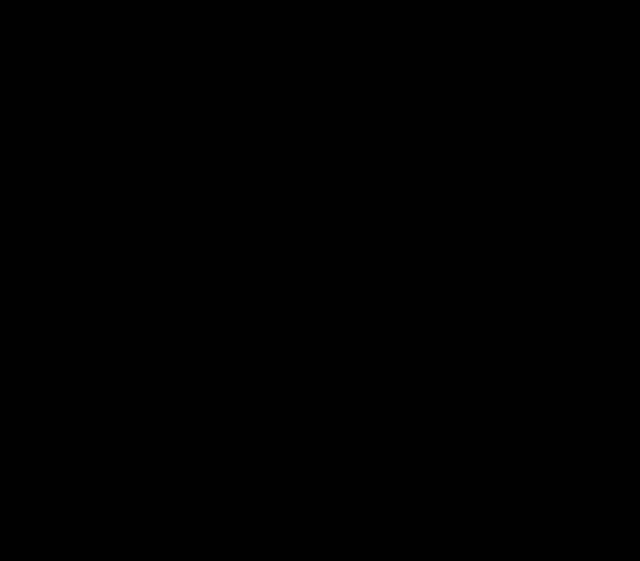
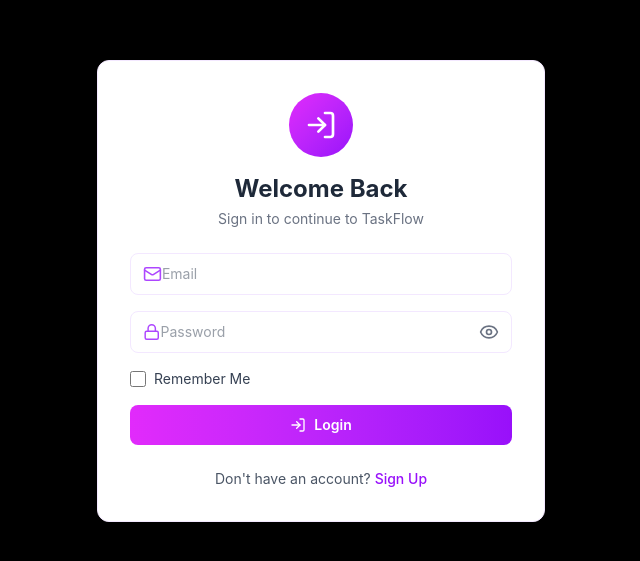
Before and after one commit to Shakithyanshaw/residue_taskflow, a React (Vite) app in the folder frontend/: page /login in a window 1280 px wide. Shown: the part 109-670 px from the top of the page, without its empty margins (319-959 px from the left). Built offline with nearby package versions, Linux system fonts and the light colour scheme.

Commit message:
complete login component for user login

```diff
--- a/frontend/package.json
+++ b/frontend/package.json
@@ -16,6 +16,7 @@
     "react": "^19.2.5",
     "react-dom": "^19.2.5",
     "react-router-dom": "^7.14.2",
+    "react-toastify": "^11.1.0",
     "tailwindcss": "^4.2.4"
   },
   "devDependencies": {
--- a/frontend/src/components/Login.jsx
+++ b/frontend/src/components/Login.jsx
@@ -1,7 +1,174 @@
-const Login = () => {
+import { Eye, EyeOff, Lock, LogIn, Mail } from 'lucide-react';
+import { useEffect, useState } from 'react';
+import { useNavigate } from 'react-router-dom';
+import { toast, ToastContainer } from 'react-toastify';
+import { BUTTON_CLASSES, INPUTWRAPPER } from '../assets/dummy';
+import axios from 'axios';
+
+const INITIAL_FORM = { email: '', password: '' };
+
+const Login = ({ onSubmit, onSwitchMode }) => {
+  const [showPassword, setShowPassword] = useState(false);
+  const [loading, setLoading] = useState(false);
+  const [formData, setFormData] = useState(INITIAL_FORM);
+  const [rememberMe, setRememberMe] = useState(false);
+  const navigate = useNavigate();
+  const url = 'http://localhost:4000';
+
+  useEffect(() => {
+    const token = localStorage.getItem('token');
+    const userId = localStorage.getItem('userId');
+
+    if (token) {
+      (async () => {
+        try {
+          const { data } = await axios.get(`${url}/api/user/me`, {
+            headers: { Authorization: `Bearer ${token}` },
+          });
+
+          if (data.success) {
+            onSubmit?.({ token, userId, ...data.user });
+            toast.success('Session restored. Redirecting...');
+            navigate('/');
+          } else {
+            localStorage.clear();
+          }
+        } catch {
+          localStorage.clear();
+        }
+      })();
+    }
+  }, [navigate, onSubmit]);
+
+  const handleSubmit = async (e) => {
+    e.preventDefault();
+    if (!rememberMe) {
+      toast.error('You must enable "Remember Me" to login.');
+      return;
+    }
+    setLoading(true);
+
+    try {
+      const { data } = await axios.post(`${url}/api/user/login`, formData);
+      if (!data.token) throw new Error(data.message || 'Login failed');
+
+      localStorage.setItem('token', data.token);
+      localStorage.setItem('userId', data.user.id);
+      setFormData(INITIAL_FORM);
+      onSubmit?.({ token: data.token, userId: data.user.id, ...data.user });
+      toast.success('Login successful! Redriecting...');
+      setTimeout(() => navigate('/'), 1000);
+    } catch (err) {
+      const msg = err.response?.data?.message || err.data;
+      toast.error(msg);
+    } finally {
+      setLoading(false);
+    }
+  };
+
+  const handleSwitchMode = () => {
+    toast.dismiss();
+    onSwitchMode?.();
+  };
+
+  const fields = [
+    {
+      name: 'email',
+      type: 'email',
+      placeholder: 'Email',
+      icon: Mail,
+    },
+    {
+      name: 'password',
+      type: showPassword ? 'text' : 'password',
+      placeholder: 'Password',
+      icon: Lock,
+      isPassword: true,
+    },
+  ];
   return (
-    <div>
-      <h1>Login</h1>
+    <div className="max-w-md bg-white w-full shadow-lg border border-purple-100 rounded-xl p-8">
+      <ToastContainer position="top-center" autoClose={3000} hideProgressBar />
+
+      <div className="mb-6 text-center">
+        <div className="w-16 h-16 bg-linear-to-br from-fuchsia-500 to-purple-600 rounded-full mx-auto flex items-center justify-center mb-4">
+          <LogIn className="w-8 h-8 text-white" />
+        </div>
+        <h2 className="text-2xl font-bold text-gray-800">Welcome Back</h2>
+        <p className="text-gray-500 text-sm mt-1">
+          Sign in to continue to TaskFlow
+        </p>
+      </div>
+
+      <form onSubmit={handleSubmit} className="space-y-4">
+        {fields.map(({ name, type, placeholder, icon: Icon, isPassword }) => (
+          <div key={name} className={INPUTWRAPPER}>
+            <Icon className="text-purple-500 w-5 h-5" />
+            <input
+              type={type}
+              placeholder={placeholder}
+              value={formData[name]}
+              onChange={(e) =>
+                setFormData({ ...formData, [name]: e.target.value })
+              }
+              className="w-full focus:outline-none text-sm text-gray-700"
+              required
+            />
+
+            {isPassword && (
+              <button
+                type="button"
+                onClick={() => setShowPassword((prev) => !prev)}
+                className="ml-2 text-gray-500 hover:text-purple-500 transition-colors"
+              >
+                {showPassword ? (
+                  <EyeOff className="w-5 h-5" />
+                ) : (
+                  <Eye className="w-5 h-5" />
+                )}
+              </button>
+            )}
+          </div>
+        ))}
+
+        <div className="flex items-center">
+          <input
+            type="checkbox"
+            id="rememberMe"
+            checked={rememberMe}
+            onChange={() => setRememberMe(!rememberMe)}
+            className="h-4 w-4 text-purple-500 focus:ring-purple-400 border-gray-300 rounded"
+            required
+          />
+          <label
+            htmlFor="rememberMe"
+            className="ml-2 block text-sm text-gray-700"
+          >
+            Remember Me
+          </label>
+        </div>
+
+        <button type="submit" className={BUTTON_CLASSES} disabled={loading}>
+          {loading ? (
+            'Logging in...'
+          ) : (
+            <>
+              <LogIn className="w-4 h-4" />
+              Login
+            </>
+          )}
+        </button>
+      </form>
+      <p className="text-center text-sm text-gray-600 mt-6">
+        Don't have an account?{' '}
+        <button
+          type="button"
+          className="text-purple-600 hover:text-purple-700 hover:underline font-medium transition-colors"
+          onClick={handleSwitchMode}
+        >
+          Sign Up
+        </button>
+      </p>
     </div>
   );
 };
```
Also changed, not shown: 1 other file (tests, documents, lock files or other folders).
